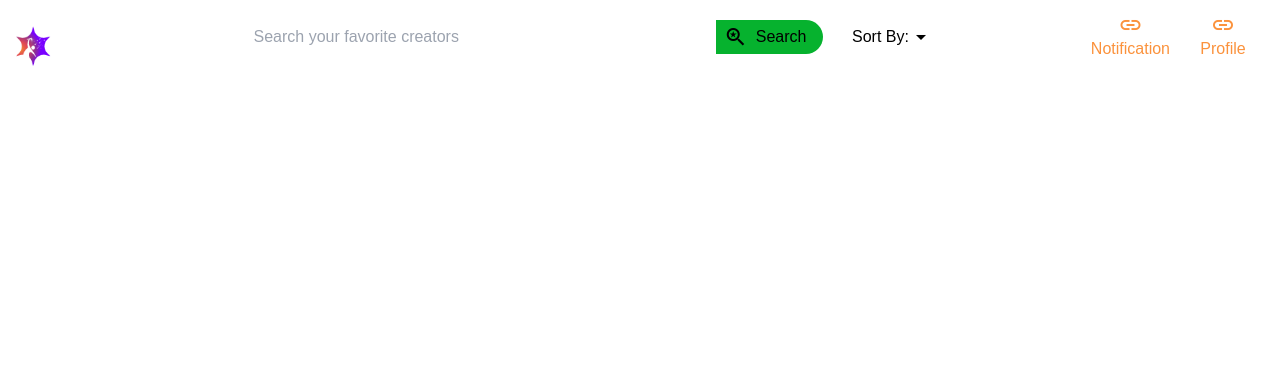
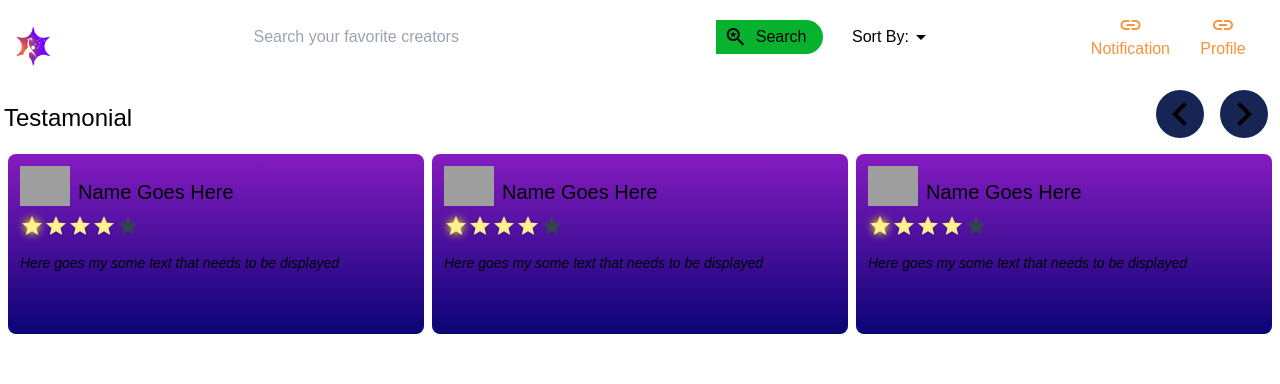
Before and after one commit to engrasim7445/star-bazaar-next-js, a Next.js app: page /detail/101 in a window 1280 px wide. Shown: the top 384 px of the page. Built offline with nearby package versions, Linux system fonts and the light colour scheme; grey boxes are pictures that could not be loaded; a web font is replaced by a local one.

Commit message:
Creator Detail Page

```diff
--- a/src/app/detail/[id]/page.tsx
+++ b/src/app/detail/[id]/page.tsx
@@ -3,14 +3,11 @@ import { ContainerA } from '@/theme';
 
 export default function BusinessComponent() {
   return (
-    <>
-      <ContainerA>
-        <div className="col-span-12">
-          <div className="grid grid-cols-6 gap-1 md:gap-2 xl:gap-4">
-
-          </div>
-        </div>
-      </ContainerA>
-    </>
+    <ContainerA>
+      <div className="col-span-12">
+        <div className="grid grid-cols-6 gap-1 md:gap-2 xl:gap-4"></div>
+      </div>
+      <Testamonial />
+    </ContainerA>
   );
 }
```
